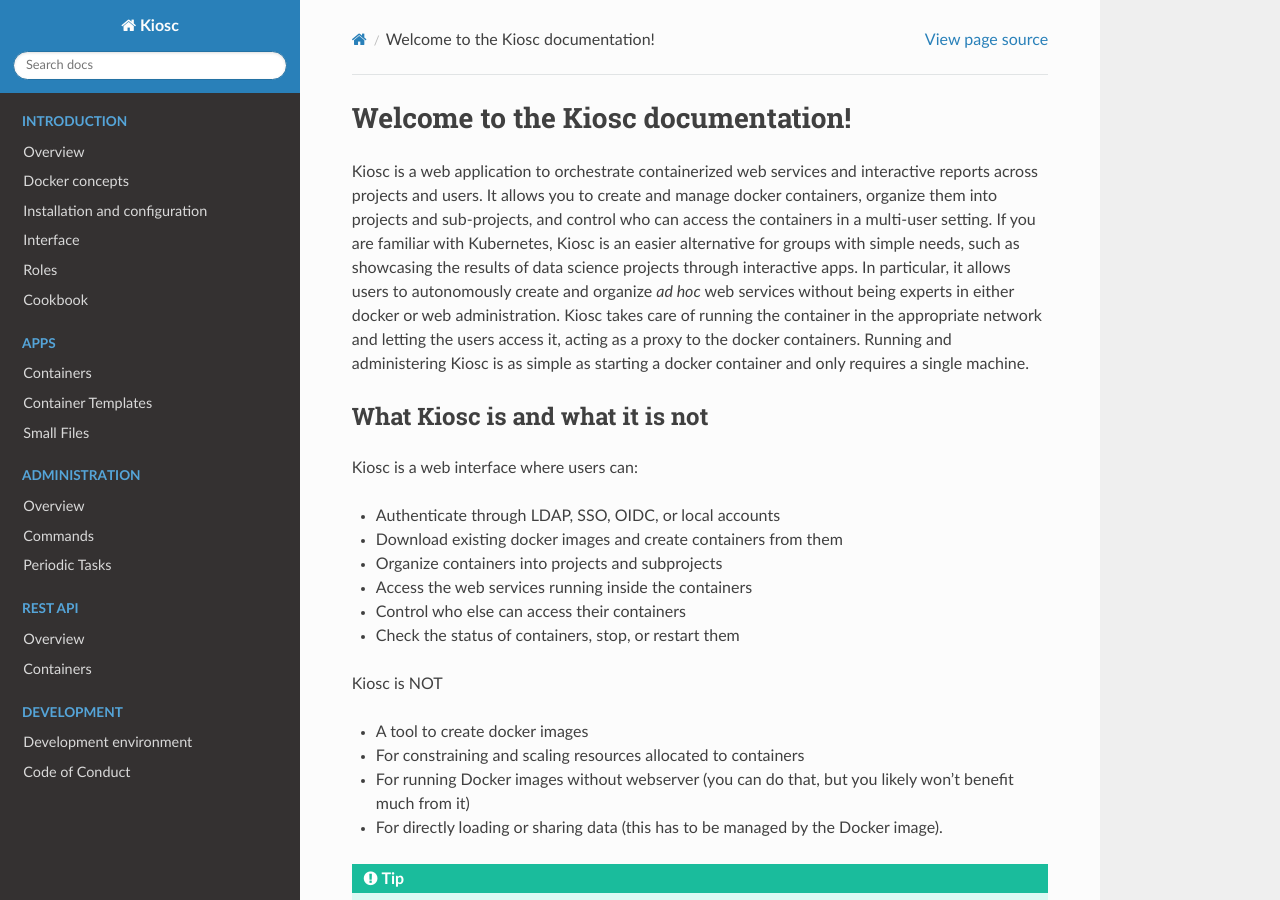
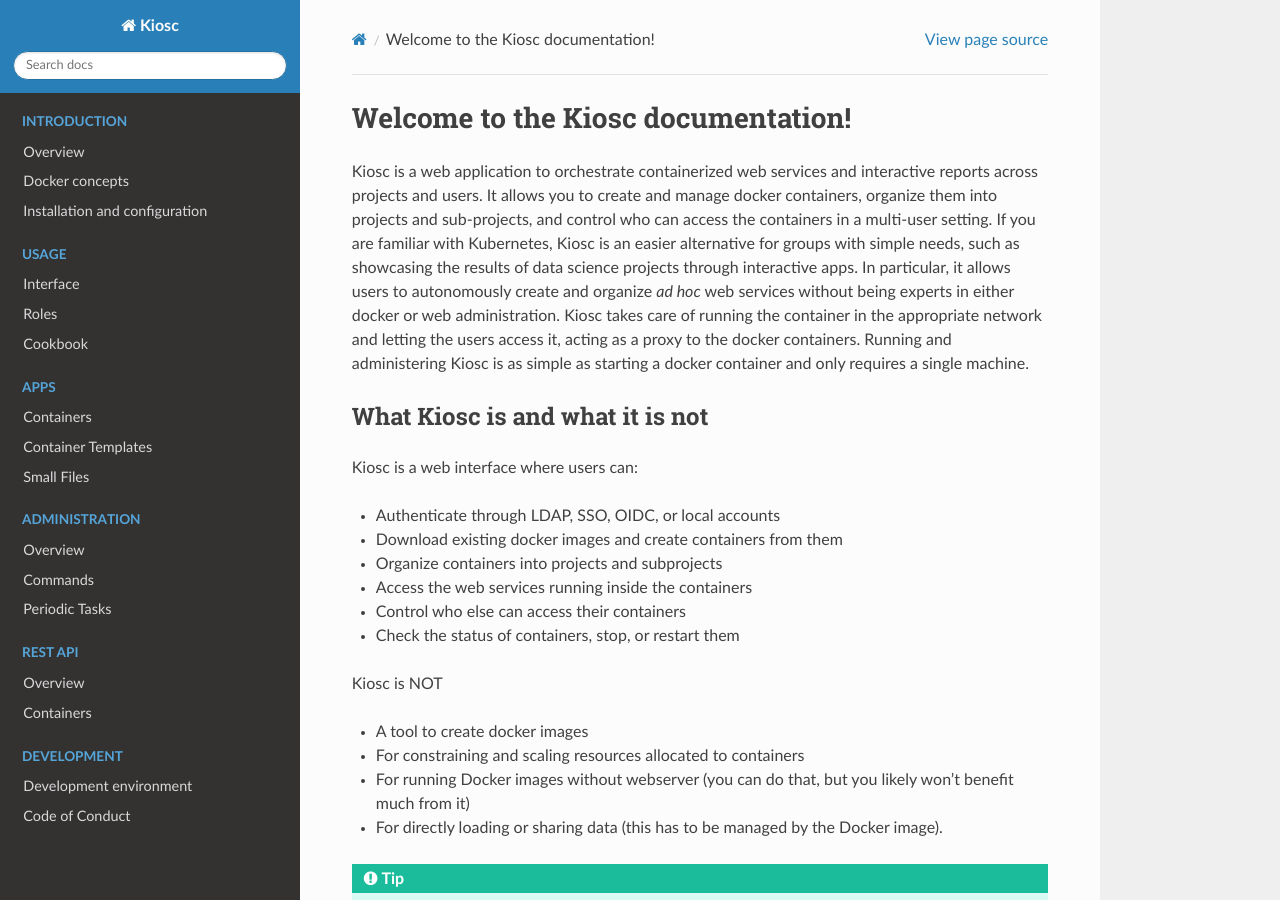
Before and after one commit to bihealth/kiosc-server, a Sphinx documentation site: the page built from docs/source/index.rst, in a window 1280 px wide and 900 px high. Built offline with Sphinx 7.4.7 and the Read the Docs theme 3.1.0, drawn with Linux system fonts in a browser that asks for light colours.

Commit message:
add "usage" group (#205)

```diff
--- a/docs/source/index.rst
+++ b/docs/source/index.rst
@@ -51,6 +51,14 @@
     introduction_overview
     Docker concepts <introduction_docker>
     introduction_installation
+
+.. toctree::
+    :maxdepth: 2
+    :caption: Usage
+    :name: usage
+    :hidden:
+    :titlesonly:
+
     introduction_interface
     introduction_roles
     introduction_cookbook
```
